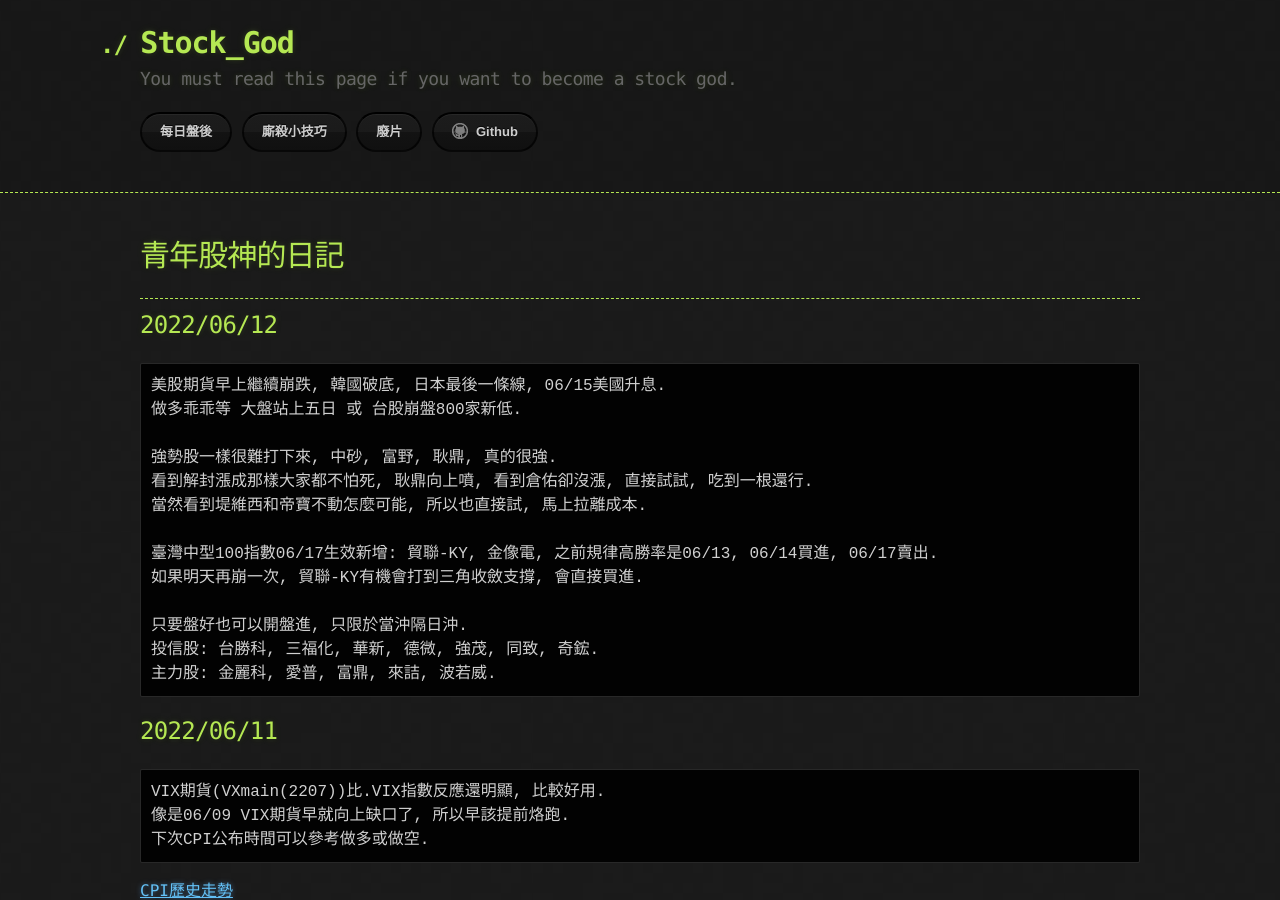
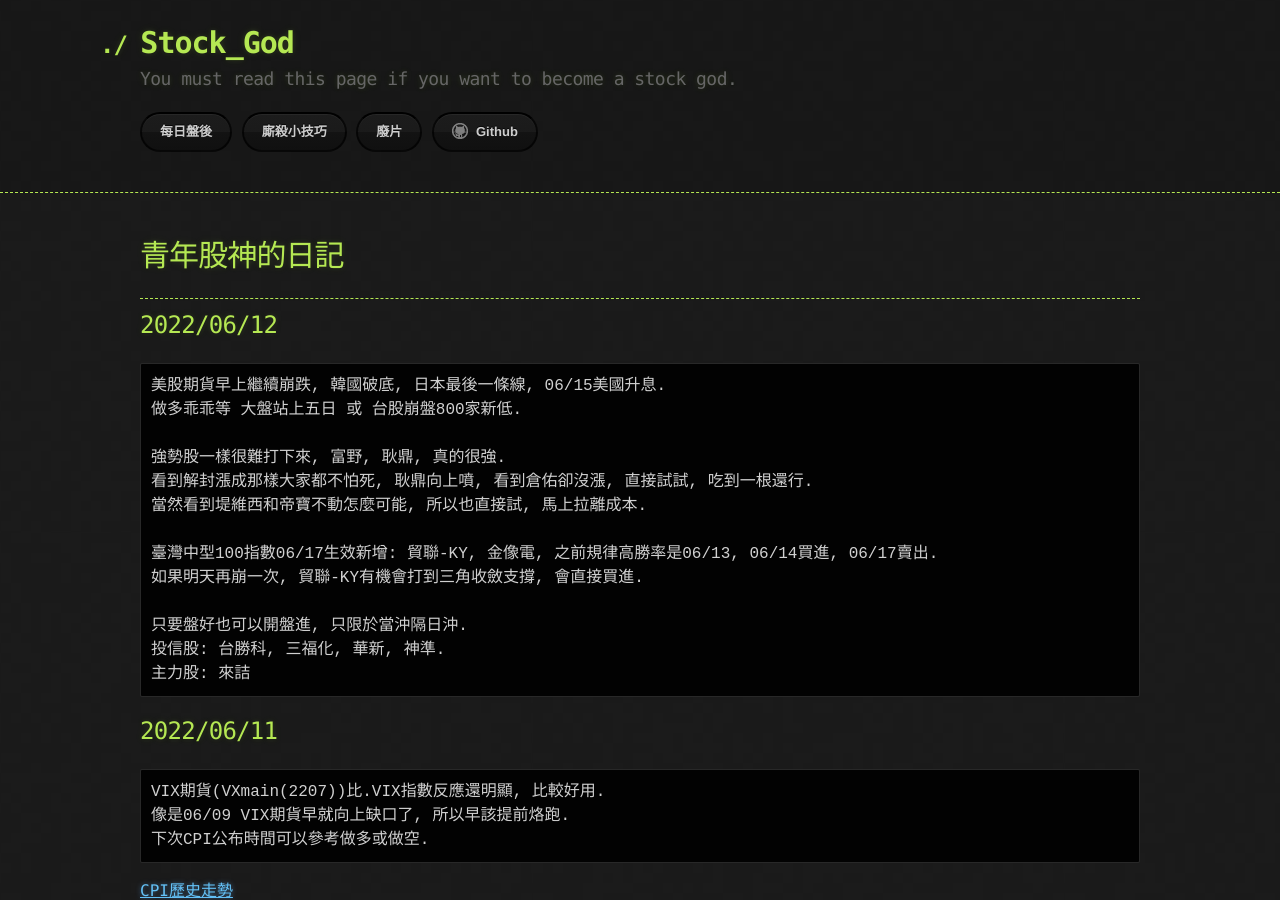
Before and after one commit to lepg5487/Stock_God, a Jekyll site: the page built from index.md, in a window 1280 px wide and 900 px high. Built offline with Jekyll 4.4.1, drawn with Linux system fonts in a browser that asks for light colours; our own code applies the rules of GitHub Pages for plain Markdown files.

Commit message:
Update index.md

````diff
--- a/index.md
+++ b/index.md
@@ -11,7 +11,7 @@ layout: testlayouts
 美股期貨早上繼續崩跌, 韓國破底, 日本最後一條線, 06/15美國升息.
 做多乖乖等 大盤站上五日 或 台股崩盤800家新低.
 
-強勢股一樣很難打下來, 中砂, 富野, 耿鼎, 真的很強.
+強勢股一樣很難打下來, 富野, 耿鼎, 真的很強.
 看到解封漲成那樣大家都不怕死, 耿鼎向上噴, 看到倉佑卻沒漲, 直接試試, 吃到一根還行.
 當然看到堤維西和帝寶不動怎麼可能, 所以也直接試, 馬上拉離成本.
 
@@ -19,8 +19,8 @@ layout: testlayouts
 如果明天再崩一次, 貿聯-KY有機會打到三角收斂支撐, 會直接買進.
 
 只要盤好也可以開盤進, 只限於當沖隔日沖.
-投信股: 台勝科, 三福化, 華新, 德微, 強茂, 同致, 奇鋐.
-主力股: 金麗科, 愛普, 富鼎, 來詰, 波若威.
+投信股: 台勝科, 三福化, 華新, 神準.
+主力股: 來詰
 ```
 
 ## 2022/06/11
````
